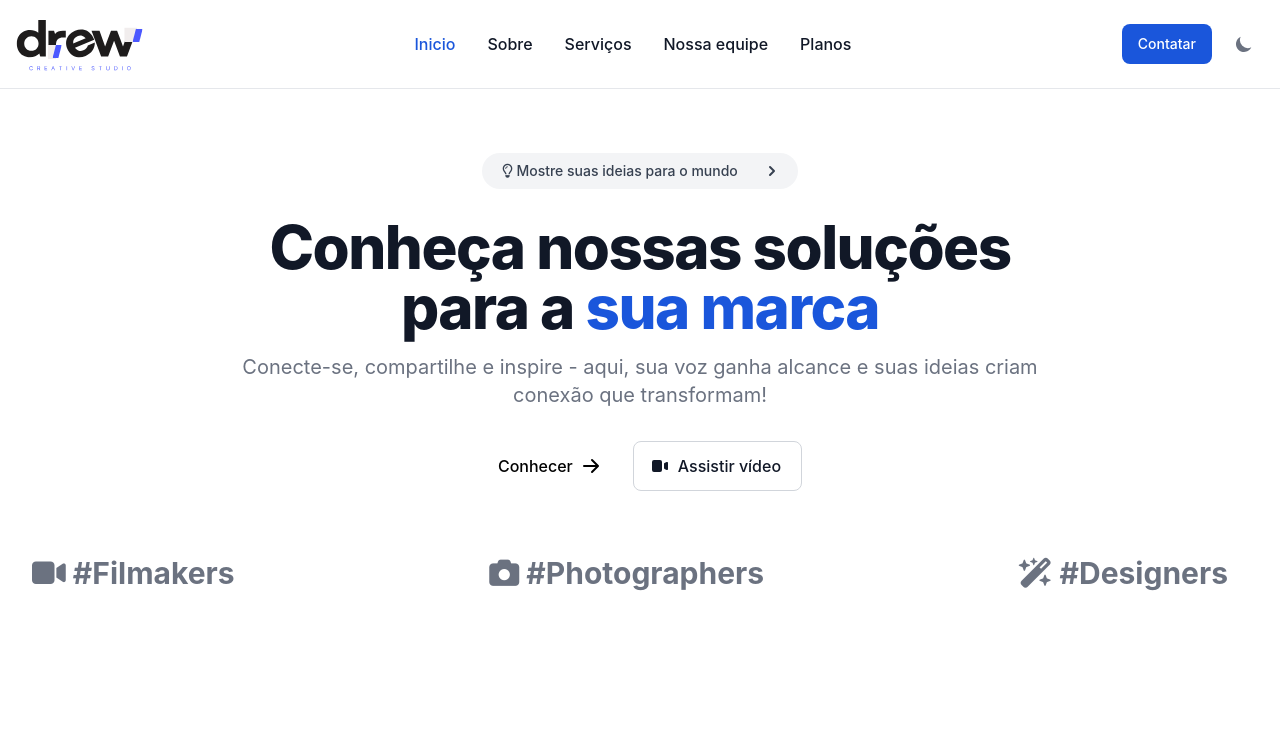
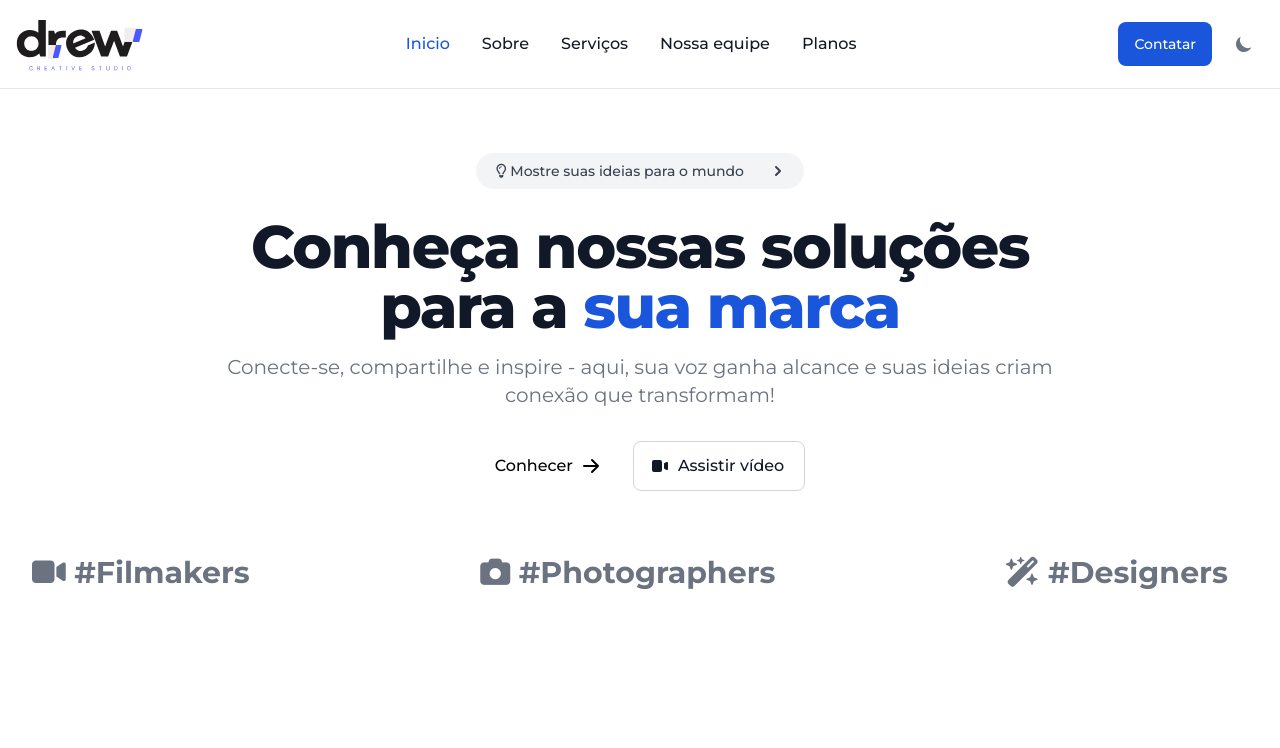
Before and after one commit to WellersonDouglas/Landing-Page-Drew-Studio, a plain HTML site: page index.html in a window 1280 px wide. Shown: the top 748 px of the page. Drawn offline with nearby package versions, Linux system fonts and the light colour scheme.

Commit message:
Add Google Fonts and update contact button to link

```diff
--- a/index.html
+++ b/index.html
@@ -8,10 +8,22 @@
 	<link rel="icon" type="image/png" sizes="32x32" href="/src/images/favicons/favicon-32x32.png">
 	<link rel="icon" type="image/png" sizes="16x16" href="/src/images/favicons/favicon-16x16.png">
 	<!--Favicons-->
+	<!--Fonts Google-->
+	<link rel="preconnect" href="https://fonts.googleapis.com">
+	<link rel="preconnect" href="https://fonts.gstatic.com" crossorigin>
+	<link href="https://fonts.googleapis.com/css2?family=Montserrat:ital,wght@0,100..900;1,100..900&display=swap" rel="stylesheet">
+	<!--Fonts Google-->
 	<link href="https://cdn.jsdelivr.net/npm/flowbite@2.5.2/dist/flowbite.min.css" rel="stylesheet" />
 	<link rel="stylesheet" href="https://cdnjs.cloudflare.com/ajax/libs/font-awesome/6.7.2/css/all.min.css" integrity="sha512-Evv84Mr4kqVGRNSgIGL/F/aIDqQb7xQ2vcrdIwxfjThSH8CSR7PBEakCr51Ck+w+/U6swU2Im1vVX0SVk9ABhg==" crossorigin="anonymous" referrerpolicy="no-referrer" />
 	<script src="src/js/head.js"></script>
 	<title>Drew Studio</title>
+
+	<style>
+		*{
+			font-family: "Montserrat", serif;
+		}
+	</style>
+
 </head>
 <body>
 		<!--Inicio da NavBar-->
@@ -22,7 +34,7 @@
 					<img src="src/images/logo/logo-dark.svg" class="hidden dark:block w-32 h-auto" alt="Drew Logo">
 			</a>
 			<div class="flex md:order-2 space-x-3 md:space-x-1 rtl:space-x-reverse">
-					<button type="button" class="text-white bg-blue-700 hover:bg-blue-800 focus:ring-4 focus:outline-none focus:ring-blue-300 font-medium rounded-lg text-sm px-4 py-2 text-center dark:bg-blue-600 dark:hover:bg-blue-700 dark:focus:ring-blue-800">Contatar</button>
+					<a href="#contact" class="text-white bg-blue-700 hover:bg-blue-800 focus:ring-4 focus:outline-none focus:ring-blue-300 font-medium rounded-lg text-sm px-4 py-3 text-center dark:bg-blue-600 dark:hover:bg-blue-700 dark:focus:ring-blue-800">Contatar</a>
 					<!-- Botão de Dark/Light-->
 					<button id="theme-toggle" type="button" class="text-gray-500 dark:text-gray-400 hover:bg-gray-100 dark:hover:bg-gray-700 focus:outline-none focus:ring-4 focus:ring-gray-200 dark:focus:ring-gray-700 rounded-lg text-sm p-2.5">
 						<svg id="theme-toggle-dark-icon" class="hidden w-5 h-5" fill="currentColor" viewBox="0 0 20 20" xmlns="http://www.w3.org/2000/svg"><path d="M17.293 13.293A8 8 0 016.707 2.707a8.001 8.001 0 1010.586 10.586z"></path></svg>
@@ -507,7 +519,7 @@
 			</section>
 		<!--Fim PricingSection-->
 		<!--Inicio ContantFormSection-->
-			<section class="bg-white dark:bg-gray-900">
+			<section id="contact" class="bg-white dark:bg-gray-900">
 				<div class="py-8 lg:py-16 px-4 mx-auto max-w-screen-md">
 						<h2 class="mb-4 text-4xl tracking-tight font-extrabold text-center text-gray-900 dark:text-white">
 							Entre em contato
```
